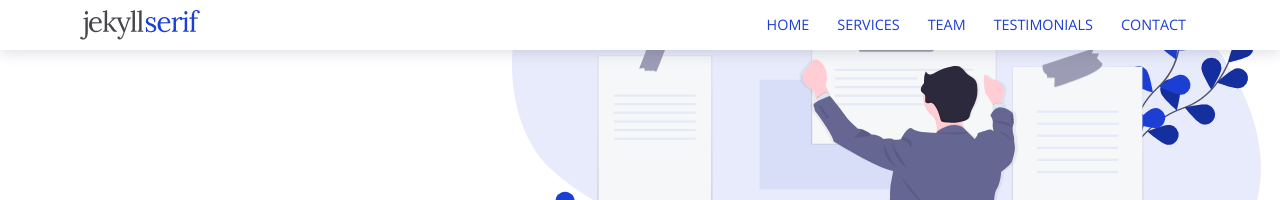
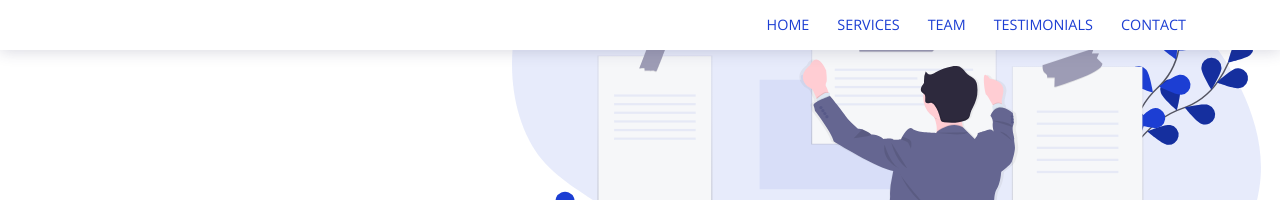
Before and after one commit to innoven-io/innoven-io.github.io, a Jekyll site: the page built from index.html, in a window 1280 px wide. Shown: the top 200 px of the page. Built offline with Jekyll 4.4.1, drawn with Linux system fonts in a browser that asks for light colours.

Commit message:
Update header.html

```diff
--- a/_includes/header.html
+++ b/_includes/header.html
@@ -1,10 +1,10 @@
 <div class='header {{include.headerClass}}'>
   <div class="container">
     <div class="logo">
-      <a href="{{site.baseurl}}/"><img alt="Figurit Homepage" src="{{site.baseurl}}/assets/images/logo.svg" /></a>
+<!--       <a href="{{site.baseurl}}/"><img alt="Figurit Homepage" src="{{site.baseurl}}/assets/images/logo.svg" /></a> -->
     </div>
     <div class="logo-mobile">
-      <a href="{{site.baseurl}}/"><img alt="Figurit Homepage" src="{{site.baseurl}}/assets/images/logo-mobile.svg" /></a>
+<!--       <a href="{{site.baseurl}}/"><img alt="Figurit Homepage" src="{{site.baseurl}}/assets/images/logo-mobile.svg" /></a> -->
     </div>
     {% include main-menu.html %}
     {% include hamburger.html %}
```
